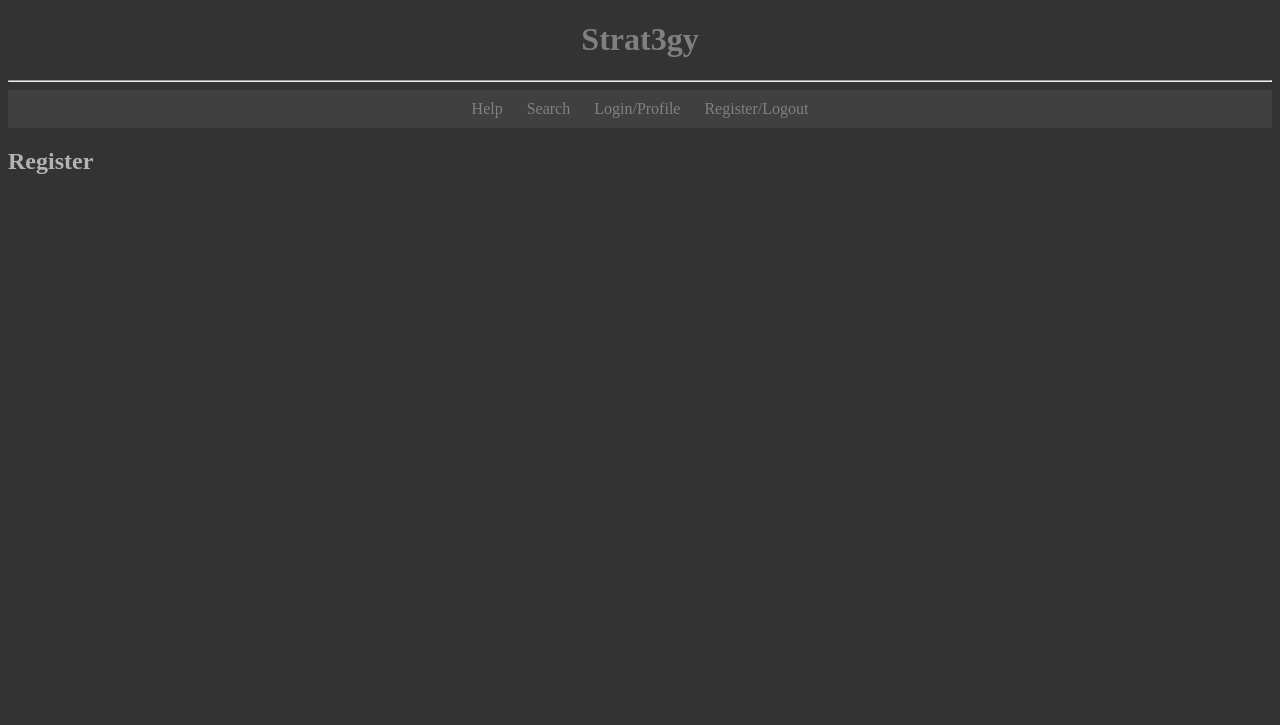
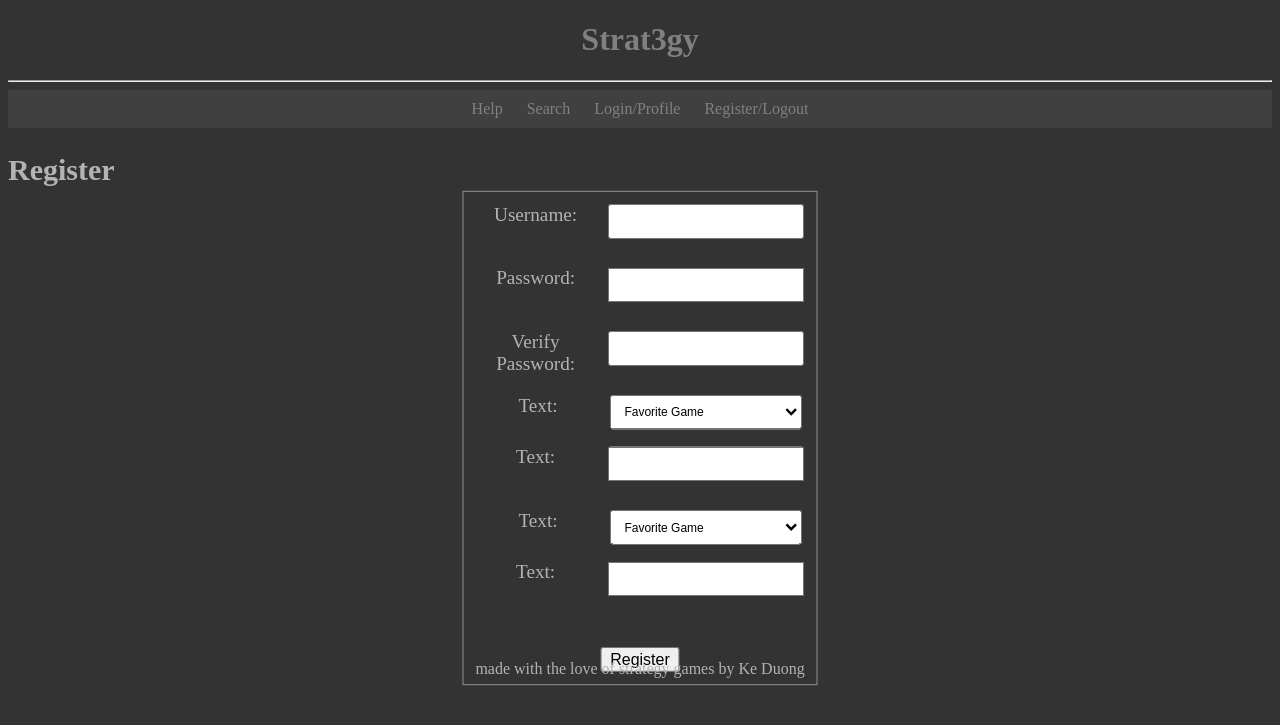
Before and after one commit to bensua/Strat3gy, a PHP site: page /register.html in a window 1280 px wide. Shown: the top 725 px of the page. Run offline with PHP 8.4, Linux system fonts and the light colour scheme.

Commit message:
adding incomplete login form and register form + adding the footer but still need to be fixed

```diff
--- a/about.html
+++ b/about.html
@@ -27,7 +27,8 @@
 </section>
 
 <footer>
+    <p class="text_bottom" >made with the love of strategy games by Ke Duong </p>
+</footer>
 
-</footer>
 </body>
 </html>
--- a/css/core.css
+++ b/css/core.css
@@ -5,9 +5,14 @@ body{
     scroll-behavior: smooth;
 }
 
-/*the site biggest heading*/
+/*the site heading*/
 h1{
     text-align: center;
+}
+
+h2{
+    font-size:30px;
+    text-align: left;
 }
 
 /*navigation bar */
@@ -22,10 +27,9 @@ nav.a{
     display: inline-block;
 }
 
-/*aside bar*/
-aside{
-    float:right;
-    background-color: lightgray;
+/*Container*/
+.container{
+    text-align: center;
 }
 
 /*general decorations for links*/
@@ -44,7 +48,7 @@ a{
 .game_table{
     margin: auto;
     border: 1px solid lightgray;
-    padding: 10px;
+    padding: 9px;
     border-collapse:collapse;
     text-align: center;
 }
@@ -53,3 +57,51 @@ th,td{
     border: 1px solid lightgray;
     padding: 10px;
 }
+
+/*Login form */
+
+div.form{
+    margin-top: 20px;
+    display: inline-block;
+    border: 1px solid gray;
+    padding:10px;
+    text-align: center;
+    scale: 1.2;
+}
+.same_line{
+    display: inline-block;
+    margin-bottom: 10px;
+}
+
+.text_input{
+    width: 100px;
+    float: left;
+}
+
+.input_box{
+    float: right;
+    margin-left: 10px;
+    width: 150px;
+    padding:5px;
+    margin-bottom: 10px;
+}
+
+.input_dropdown{
+    float:right;
+    margin-left: 10px;
+    width: 160px;
+    font-size: 10px;
+    padding: 7px;
+}
+
+.submitBtn{
+    float: right;
+    margin-top: 10px;
+}
+
+/*Footer*/
+.text_bottom{
+    display: block;
+    position: relative;
+    text-align: center;
+}
--- a/help.html
+++ b/help.html
@@ -27,7 +27,7 @@
 </section>
 
 <footer>
-
+    <p class="text_bottom" >made with the love of strategy games by Ke Duong </p>
 </footer>
 </body>
 </html>
--- a/index.html
+++ b/index.html
@@ -24,7 +24,7 @@
     <a class="btn" href="login.html">Login/Profile</a>
     <a class="btn" href="register.html">Register/Logout</a>
 </nav>
-
+<br>
 <section>
     <table class="game_table">
         <thead style="text-align: center;">
@@ -65,7 +65,7 @@
 
 
 <footer>
-
+    <p class="text_bottom" >made with the love of strategy games by Ke Duong </p>
 </footer>
 
 </html>
--- a/profile.html
+++ b/profile.html
@@ -27,7 +27,7 @@
 </section>
 
 <footer>
-
+    <p class="text_bottom" >made with the love of strategy games by Ke Duong </p>
 </footer>
 </body>
 </html>
--- a/register.html
+++ b/register.html
@@ -22,12 +22,71 @@
     <a class="btn" href="register.html">Register/Logout</a>
 </nav>
 
-<section>
+<!--Login form-->
+<section style="text-align: center;">
     <h2>Register</h2>
+    <div class="container">
+    <div class="form">
+    <form>
+        <div class="same_line">
+            <label class="text_input" for="username">Username:</label>
+            <input class="input_box" name="username" type="text">
+        </div>
+        <br>
+
+        <div class="same_line">
+            <label class="text_input" for="password">Password:</label>
+            <input class="input_box" name="password" type="text">
+        </div>
+        <br>
+
+        <div class="same_line">
+            <label class="text_input"for="verify_password">Verify Password:</label>
+            <input class="input_box" name="verify_password"type="text">
+        </div>
+        <br>
+        <!--Security Question 1-->
+        <div class="same_line">
+            <label class="text_input">Text:</label>
+            <select class="input_dropdown">
+                <option value="FavGame">Favorite Game</option>
+                <option value="FavFaction">Favorite Faction</option>
+                <option value="FavTimeline">Favorite Timeline</option>
+            </select>
+        </div>
+        <br>
+
+        <div class="same_line">
+            <label class="text_input">Text:</label>
+            <input class="input_box" type="text">
+        </div>
+        <br>
+        <!--Security Question 2-->
+        <div class="same_line">
+            <label class="text_input">Text:</label>
+            <select class="input_dropdown">
+                <option value="FavGame">Favorite Game</option>
+                <option value="FavFaction">Favorite Faction</option>
+                <option value="FavTimeline">Favorite Timeline</option>
+            </select>
+        </div>
+        <br>
+
+        <div class="same_line">
+            <label class="text_input">Text:</label>
+            <input class="input_box" type="text">
+        </div>
+        <br>
+
+        <br>
+        <button type="submit" class="btn">Register</button>
+    </form>
+    </div>
+    </div>
 </section>
 
 <footer>
-
+    <p class="text_bottom" >made with the love of strategy games by Ke Duong </p>
 </footer>
 </body>
 </html>
--- a/search.html
+++ b/search.html
@@ -27,7 +27,7 @@
 </section>
 
 <footer>
-
+    <p class="text_bottom" >made with the love of strategy games by Ke Duong </p>
 </footer>
 </body>
 </html>
--- a/upload.html
+++ b/upload.html
@@ -27,7 +27,7 @@
 </section>
 
 <footer>
-
+    <p class="text_bottom" >made with the love of strategy games by Ke Duong </p>
 </footer>
 </body>
 </html>
```
Also changed, not shown: login.html (+21 -2 lines), 1 other file.
